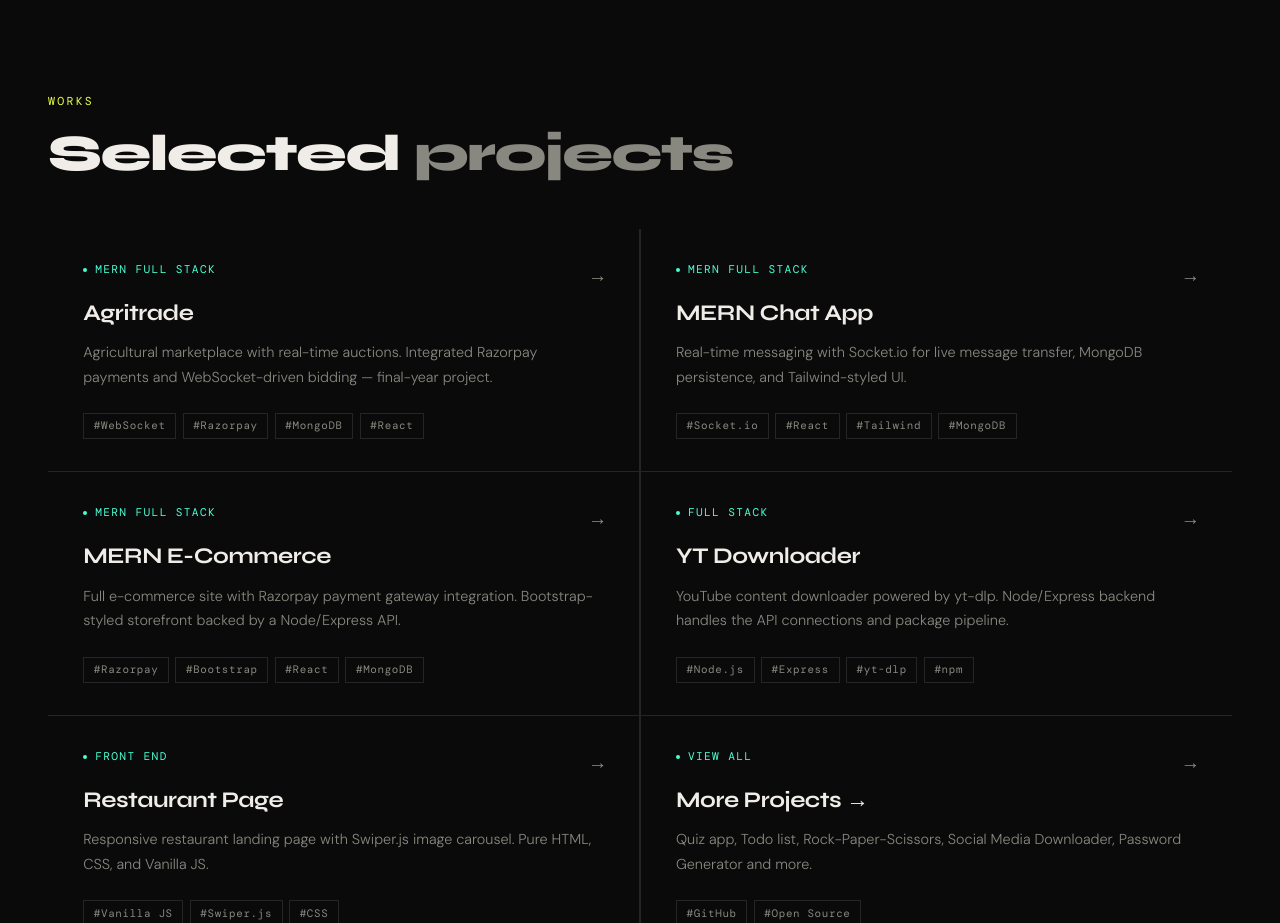
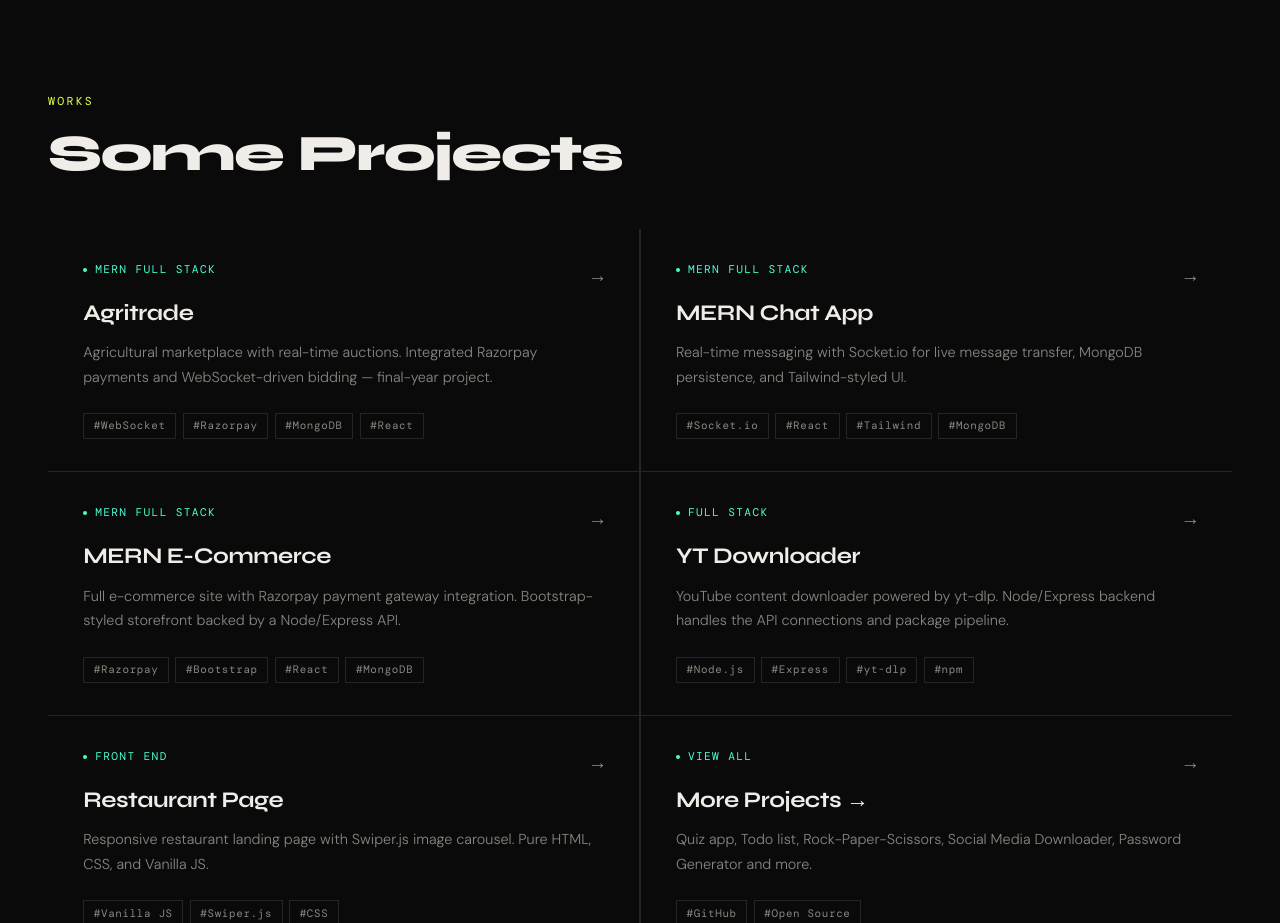
Before and after one commit to tharunnaidug/portfolio1, a plain HTML site: page index.html in a window 1280 px wide. Shown: the part 1540-2463 px from the top of the page. Drawn offline with nearby package versions, Linux system fonts and the light colour scheme.

Commit message:
Update section title from 'Selected projects' to 'Some Projects'

```diff
--- a/index.html
+++ b/index.html
@@ -247,7 +247,7 @@
 
 <section id="works">
   <div class="section-label">WORKS</div>
-  <h2 class="section-title">Selected <span>projects</span></h2>
+  <h2 class="section-title">Some Projects<span></span></h2>
   <div class="works-grid">
     <a class="work-card" href="https://agritrade-three.vercel.app" target="_blank">
       <div class="work-type">MERN FULL STACK</div>
```
